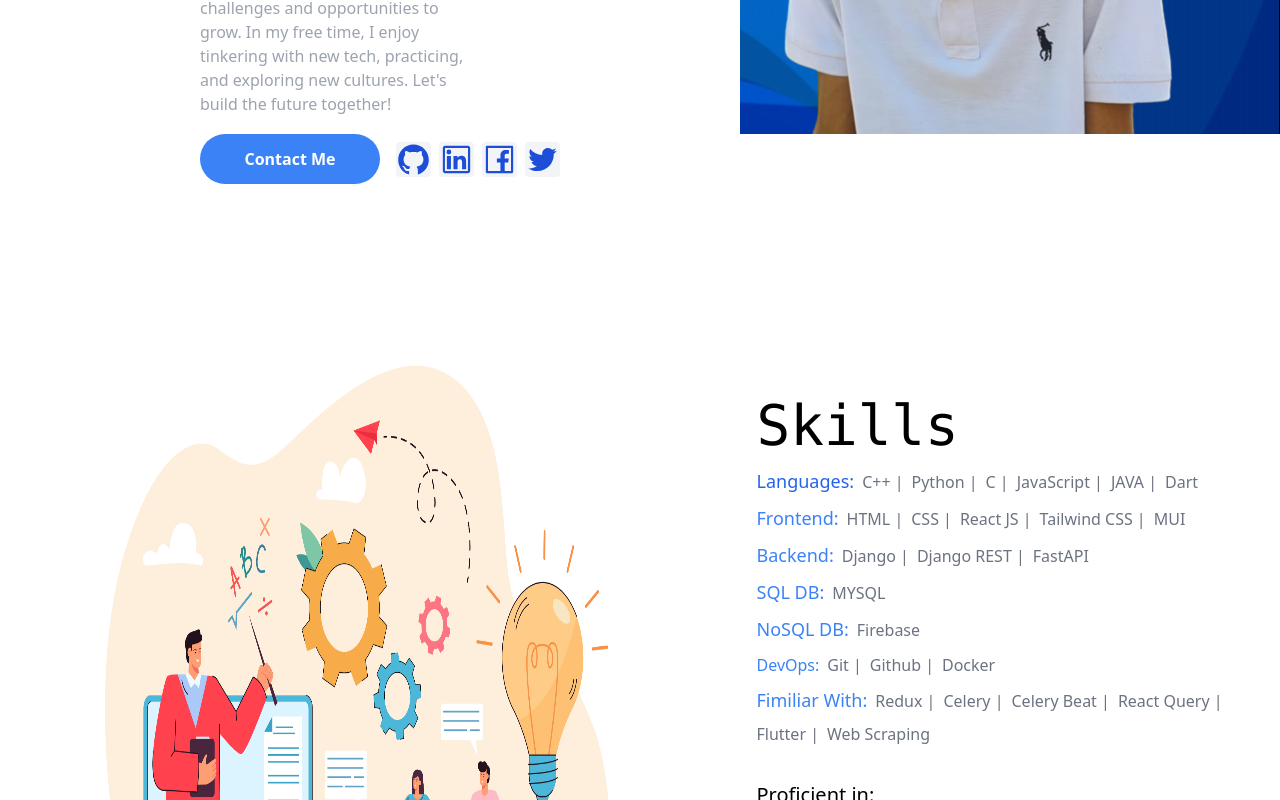
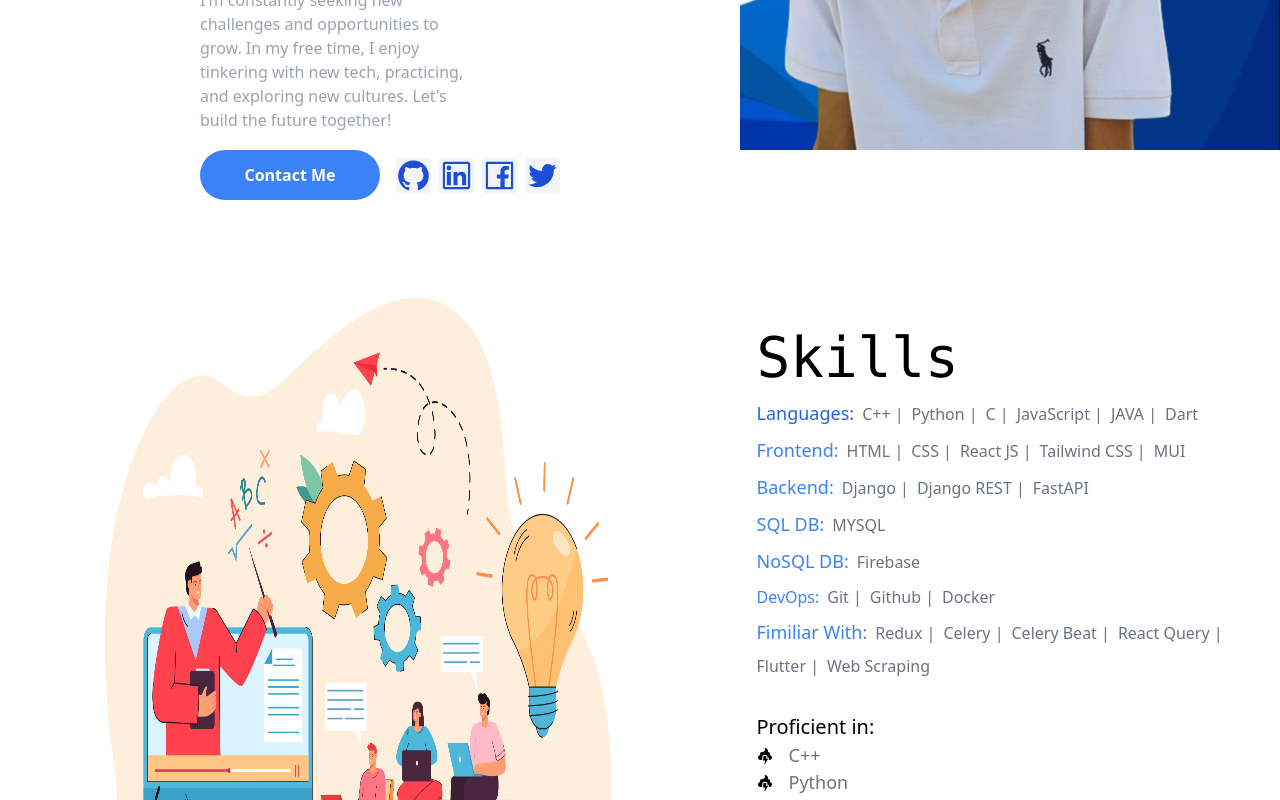
Before and after one commit to hkshakib/portfolio, a React (Create React App) app: page / in a window 1280 px wide. Shown: the part 680-1480 px from the top of the page. Built offline with nearby package versions, Linux system fonts and the light colour scheme; what tailwindcss-font-inter would draw is missing.

Commit message:
fix: Section ID Issues solved

```diff
--- a/src/App.js
+++ b/src/App.js
@@ -13,7 +13,7 @@ import Research from "./pages/Research";
 const App = () => {
 
   return (
-    <div className="w-full-screen bg-white font-inter">
+    <div className="w-full-screen bg-white font-inter flex flex-col gap-4">
 
       <Navbar />
 
@@ -21,7 +21,7 @@ const App = () => {
         <Home />
       </section>
 
-      <section id="skills" className="flex pt-2 lg:pt-[200px] items-center justify-center relative">
+      <section id="skills" className="flex pt-2 lg:pt-[100px] items-center justify-center relative">
         <Skills/>
       </section>
 
--- a/src/components/Navbar.jsx
+++ b/src/components/Navbar.jsx
@@ -16,7 +16,7 @@ function Navbar() {
       let currentSection = "";
       sections.forEach((section) => {
         const rect = section.getBoundingClientRect();
-        if (rect.top <= 0 && rect.bottom > 0) {
+        if (rect.top <= 100 && rect.bottom > 0) {
           currentSection = section.id;
         }
       });
```
